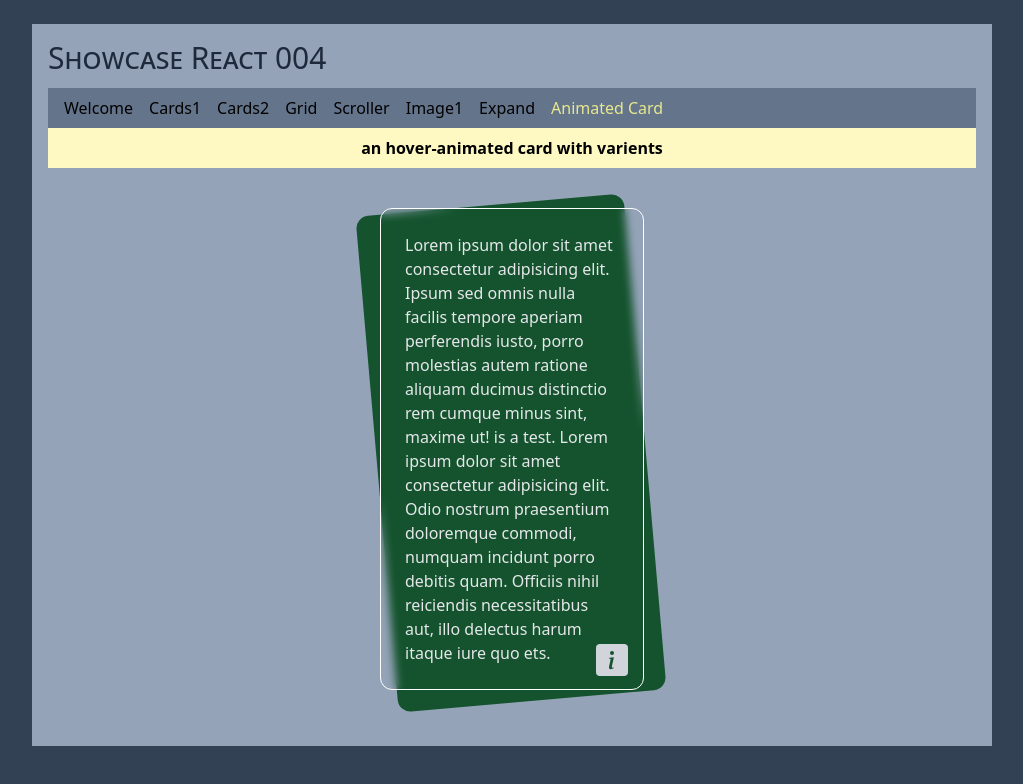
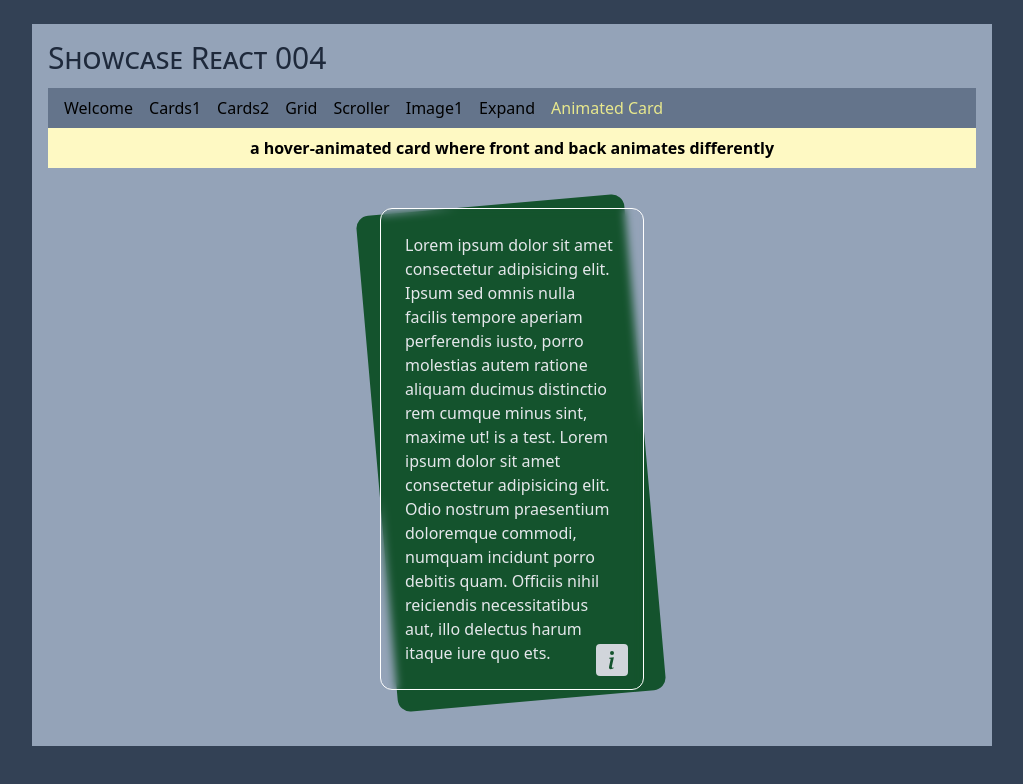
Before and after one commit to epx-edta/showcase-react-004, a React (Vite) app: page /animated-card in a window 1280 px wide. Shown: the top 784 px of the page, without its empty margins (128-1151 px from the left). Built offline with nearby package versions, Linux system fonts and the light colour scheme.

Commit message:
finished

```diff
--- a/src/components/Nav.tsx
+++ b/src/components/Nav.tsx
@@ -43,7 +43,7 @@ const menuItems = [
 	{
 		idCode: "animated-card",
 		title: "Animated Card",
-		description: "an hover-animated card with varients ",
+		description: "a hover-animated card where front and back animates differently",
 	},
 ];
 
--- a/src/components/TiltedBackgroundCardSimple.tsx
+++ b/src/components/TiltedBackgroundCardSimple.tsx
@@ -10,12 +10,12 @@ export const TiltedBackgroundCardSimple = ({
 }: TiltedBackgroundCardSimpleProps) => {
 	return (
 		<div className="flex justify-center p-6">
-			<div className="relative">
+			<div className="relative group">
 				{/* tilted background card */}
-				<div className="max-w-[16rem] top-[.5rem] left-[.2rem] absolute inset-0 rounded-xl bg-green-900 -rotate-[5deg] scale-105 z-0"></div>
+				<div className="max-w-[16rem] top-[.5rem] left-[.2rem] absolute inset-0 rounded-xl bg-green-900 -rotate-[5deg] scale-105 z-0 transition-transform duration-300 group-hover:-rotate-[10deg] group-hover:-translate-y-1"></div>
 
 				{/* main card: blurs see-through opacity */}
-				<div className="relative max-w-[16.5rem] rounded-xl border border-white backdrop-blur-sm text-gray-200 p-6 z-10">
+				<div className="relative max-w-[16.5rem] rounded-xl border border-white backdrop-blur-sm text-gray-200 p-6 z-10 transition-transform duration-300 group-hover:-translate-y-4">
 					{children}
 
 					{/* info icon */}
```
